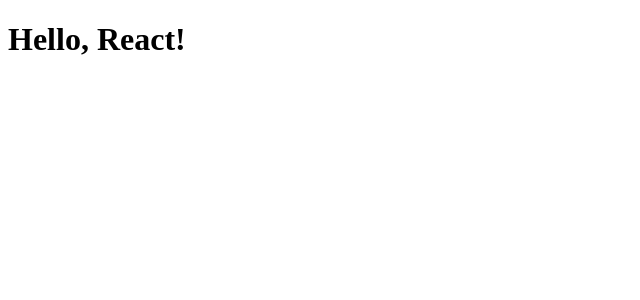
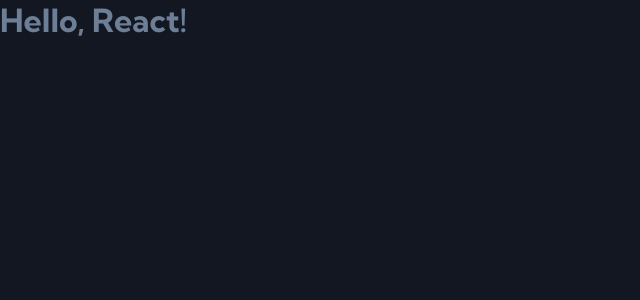
Before and after one commit to vin18/github-jobs, a React (Create React App) app: page / in a window 1280 px wide. Shown: the top 300 px of the page, without its empty margins (0-640 px from the left). Built offline with nearby package versions, Linux system fonts and the light colour scheme.

Commit message:
added base styles and variables

```diff
--- a/package.json
+++ b/package.json
@@ -9,6 +9,8 @@
     "react": "^17.0.1",
     "react-dom": "^17.0.1",
     "react-scripts": "4.0.1",
+    "styled-components": "^5.2.1",
+    "styled-wind": "0.0.0-beta.7",
     "web-vitals": "^0.2.4"
   },
   "scripts": {
--- a/public/index.html
+++ b/public/index.html
@@ -16,6 +16,11 @@
 
     <link rel="manifest" href="%PUBLIC_URL%/manifest.json" />
 
+    <link
+      href="https://fonts.googleapis.com/css2?family=Kumbh+Sans:wght@400;700&display=swap"
+      rel="stylesheet"
+    />
+
     <title>Github Jobs</title>
   </head>
   <body>
--- a/src/App.js
+++ b/src/App.js
@@ -1,10 +1,14 @@
 import React from 'react';
+import { ThemeProvider } from 'styled-components';
+import { Global } from './styled/Global';
+import { theme } from './styled/Theme';
 
 const App = () => {
   return (
-    <div className='App'>
+    <ThemeProvider theme={theme}>
+      <Global />
       <h1>Hello, React!</h1>
-    </div>
+    </ThemeProvider>
   );
 };
 
--- /dev/null
+++ b/src/styled/Global.js
@@ -0,0 +1,27 @@
+import { createGlobalStyle } from 'styled-components';
+
+export const Global = createGlobalStyle`
+  *,
+  *::before,
+  *::after {
+    margin: 0;
+    padding: 0;
+    box-sizing: inherit;
+  }
+
+  html {
+    font-size: 62.5%;
+    box-sizing: border-box;
+  }
+
+  body {
+    background-color: ${(props) =>
+      props.theme.colors.backgroundColor};
+    color: ${(props) => props.theme.colors.mainText};
+    font-size: 1.6rem;
+    height: 100vh;
+    width: 100vw;
+    font-family: 'Kumbh Sans', sans-serif;
+    font-weight: 400;
+  }
+`;
--- /dev/null
+++ b/src/styled/Theme.js
@@ -0,0 +1,27 @@
+const violet = 'hsl(235, 60%, 61%)';
+// const violetLight = 'hsl(235, 82%, 77%)';
+const blueDark = 'hsl(219, 29%, 14%)';
+const midnight = 'hsl(220, 29%, 10%)';
+const white = 'hsl(0, 0%, 100%)';
+// const grayLight = 'hsl(210, 22%, 96%)';
+// const gray = 'hsl(212, 23%, 69%)';
+const grayDark = 'hsl(214, 17%, 51%)';
+// const lightRed = '#ff0000cc';
+const darkRed = '#ff000066';
+// const boxShadowLight = '5px 5px 15px 0 rgba(0, 0, 0, 0.3)';
+const boxShadowDark = '5px 5px 15px 0 rgba(0, 0, 0, 1)';
+
+export const theme = {
+  colors: {
+    backgroundColor: midnight,
+    mainBase: blueDark,
+    mainText: grayDark,
+    heading: white,
+    error: darkRed,
+    boxShadow: boxShadowDark,
+    companyButton: white,
+    spinner: violet,
+    border: midnight,
+    backToTop: violet,
+  },
+};
```
Also changed, not shown: 2 other files (tests, documents, lock files or other folders).
